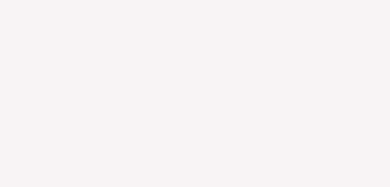
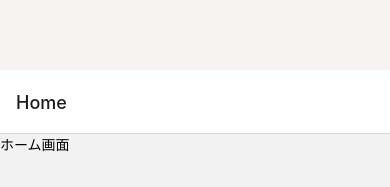
Before and after one commit to toasahi/NewApp, a React Native app: screen /Home in a window 390 px wide. Shown: the part 654-841 px from the top of the page. Built offline with nearby package versions, Linux system fonts and the light colour scheme.

Commit message:
react navigation 追加

```diff
--- a/App.tsx
+++ b/App.tsx
@@ -3,14 +3,23 @@
 import { Screen } from './src/components/Screen';
 import { BreakingNews } from './src/components/BreakingNews';
 import { FeaturedNews } from './src/components/FeaturedNews';
+import { createNativeStackNavigator } from '@react-navigation/native-stack';
+import { NavigationContainer } from '@react-navigation/native';
+// import { Home } from './src/components/Home';
 
 const App = () => {
+  const Stack = createNativeStackNavigator();
   return (
-    <Screen>
-      <SearchBar />
-      <FeaturedNews />
-      <BreakingNews />
-    </Screen>
+    <NavigationContainer>
+      <Screen>
+        <SearchBar />
+        <FeaturedNews />
+        <BreakingNews />
+        <Stack.Navigator>
+          <Stack.Screen name="Home" getComponent={() => require('./src/components/Home').Home} />
+        </Stack.Navigator>
+      </Screen>
+    </NavigationContainer>
   );
 };
 
--- a/package.json
+++ b/package.json
@@ -11,8 +11,12 @@
     "prettier": "prettier --write \"**/*.{js,ts,tsx}\""
   },
   "dependencies": {
+    "@react-navigation/native": "^6.0.10",
+    "@react-navigation/native-stack": "^6.6.2",
     "react": "17.0.2",
-    "react-native": "0.68.1"
+    "react-native": "0.68.1",
+    "react-native-safe-area-context": "^4.2.4",
+    "react-native-screens": "^3.13.1"
   },
   "devDependencies": {
     "@babel/core": "^7.12.9",
--- /dev/null
+++ b/src/components/Home.tsx
@@ -0,0 +1,10 @@
+import React, { memo } from 'react';
+import { View, Text } from 'react-native';
+
+export const Home = memo(() => {
+  return (
+    <View>
+      <Text>ホーム画面</Text>
+    </View>
+  );
+});
```
Also changed, not shown: 2 other files (tests, documents, lock files or other folders).
